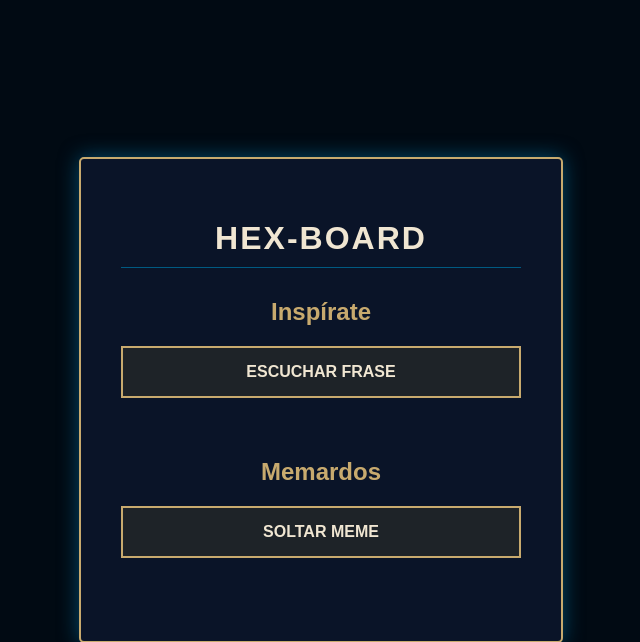
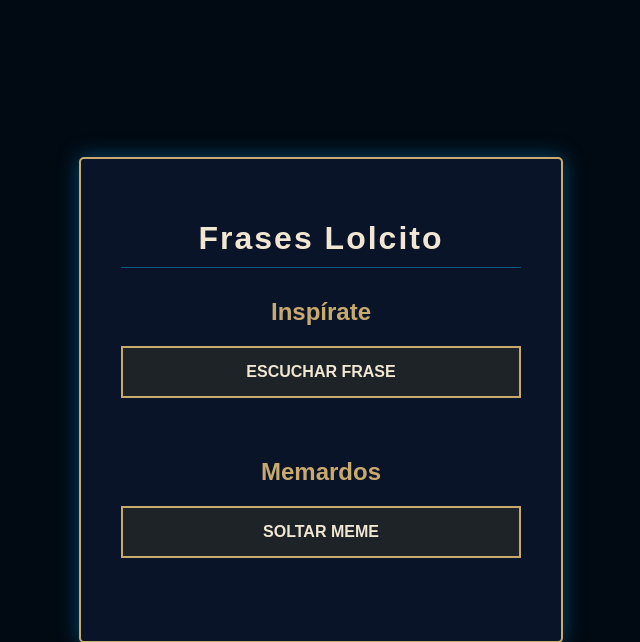
Before and after one commit to Coitopo/Fraseslolcito, a Flask app: page / in a window 1280 px wide. Shown: the top 642 px of the page, without its empty margins (319-959 px from the left). Run offline with Flask 3, Linux system fonts and the light colour scheme.

Commit message:
Actualiza index

```diff
--- a/templates/index.html
+++ b/templates/index.html
@@ -3,12 +3,12 @@
 <head>
     <meta charset="UTF-8">
     <meta name="viewport" content="width=device-width, initial-scale=1.0">
-    <title>Hex-Board | League of Legends</title>
+    <title>Frases Lolcito | League of Legends</title>
     <link rel="stylesheet" href="{{ url_for('static', filename='style.css') }}">
 </head>
 <body>
     <div class="container">
-        <h1 class="title">HEX-BOARD</h1>
+        <h1 class="title">Frases Lolcito</h1>
 
         <div class="section">
             <h2>Inspírate</h2>
```
